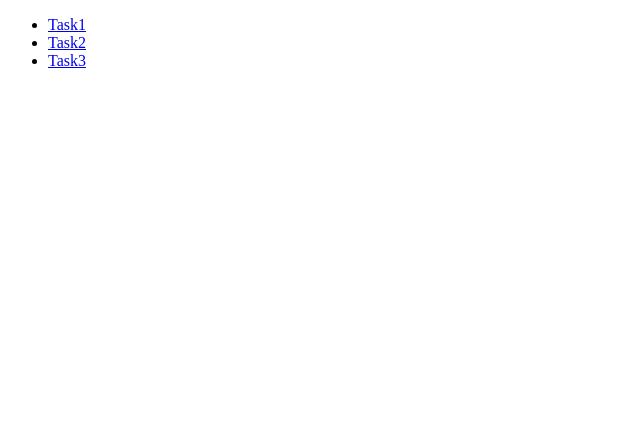
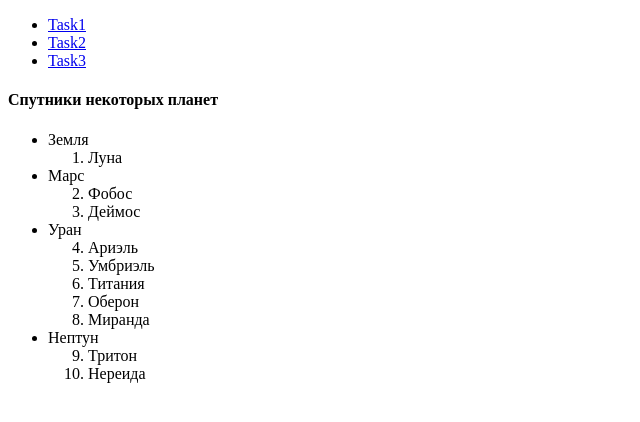
Before and after one commit to DzmitryKhokha/html-course-homework-Xoxa, a plain HTML site: page lesson-6-html/task2.html in a window 1280 px wide. Shown: the whole page, without its empty margins (0-640 px from the left). Drawn offline with Linux system fonts and the light colour scheme.

Commit message:
Make changes in task2.html and task2.1.html

```diff
--- a/lesson-6-html/task2.html
+++ b/lesson-6-html/task2.html
@@ -1,14 +1,43 @@
 <!DOCTYPE html>
 <html>
 <head>
-    <meta charset="utf-8">
-    <title>Task2</title>
+  <meta charset="utf-8">
+  <title>Task2</title>
 </head>
 <body>
-<ul>
+  <ul>
     <li><a href="task1.html" title="task1">Task1</a></li>
     <li><a href="task2.1.html" title="task2">Task2</a></li>
     <li><a href="task3.html" title="task1">Task3</a></li>
-</ul>
+  </ul>
+  <h4>Спутники некоторых планет</h4>
+  <ul>
+    <li>Земля
+      <ol>
+        <li>Луна</li>
+      </ol>
+    </li>
+    <li>Марс
+      <ol start="2">
+        <li>Фобос</li>
+        <li>Деймос</li>
+      </ol>
+    </li>
+    <li>Уран
+      <ol start="4">
+        <li>Ариэль</li>
+        <li>Умбриэль</li>
+        <li>Титания</li>
+        <li>Оберон</li>
+        <li>Миранда</li>
+      </ol>
+    </li>
+    <li>Нептун
+      <ol start="9">
+        <li>Тритон</li>
+        <li>Нереида</li>
+      </ol>
+    </li>
+  </ul>
 </body>
 </html>
```
Also changed, not shown: lesson-6-html/task2.1.html (+1 -2 lines).
